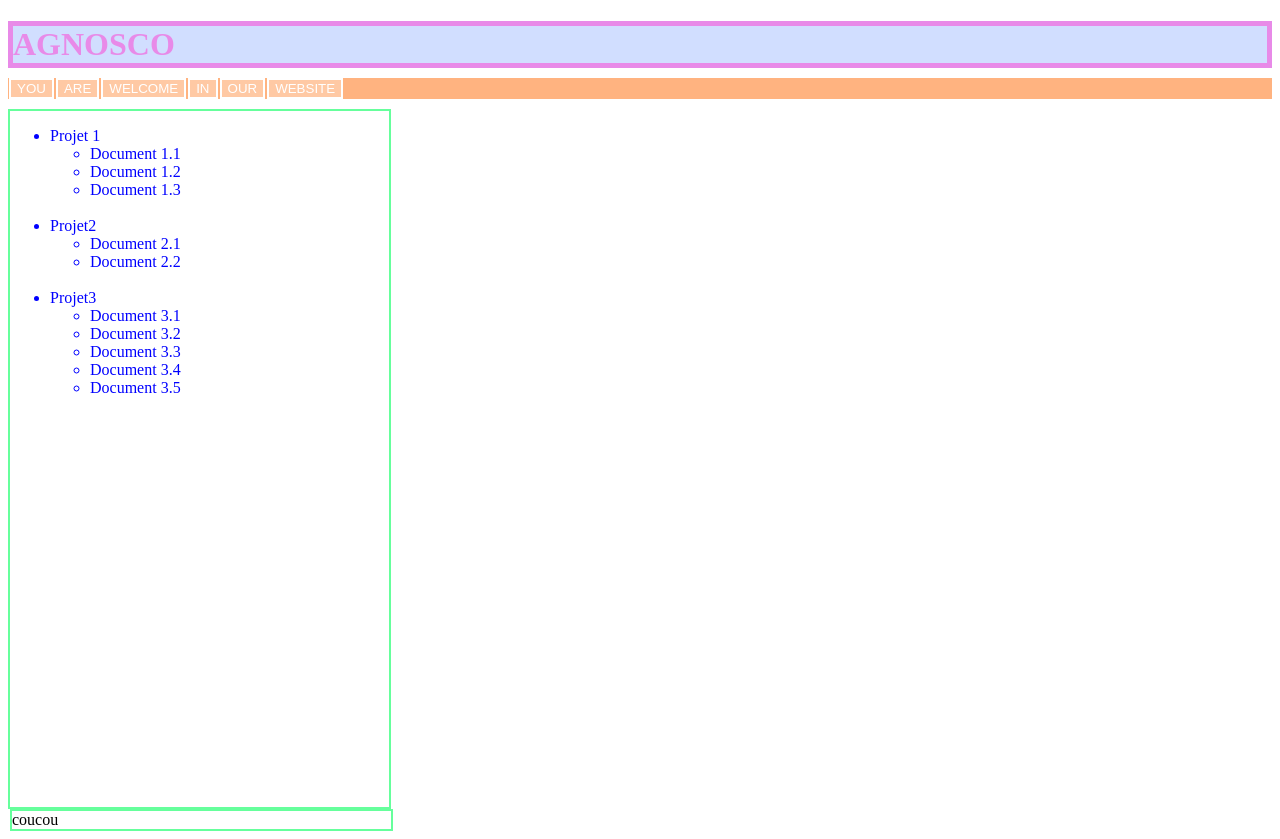
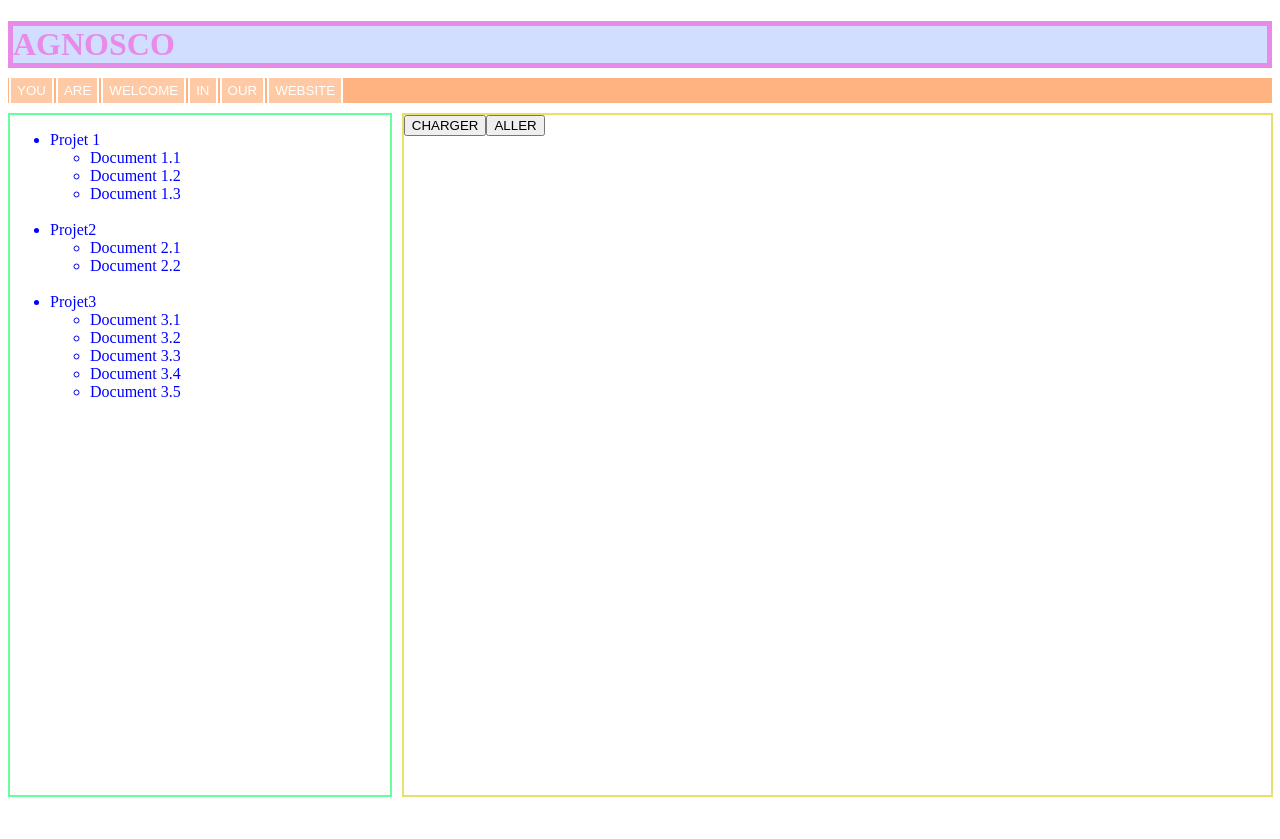
Before and after one commit to shymine/Ecriture_Manuscrite, an Angular app in the folder src/web_interface/frontend/: page /accueil in a window 1280 px wide. After the commit the page ends 805 px from the top, so only its background shows below. Built offline with nearby package versions, Linux system fonts and the light colour scheme.

Commit message:
Frontend Accueil

```diff
--- a/src/web_interface/frontend/src/app/accueil/accueil.component.css
+++ b/src/web_interface/frontend/src/app/accueil/accueil.component.css
@@ -19,11 +19,16 @@ h1 {
 .band {
     background-color:#FFB380;
     width: 100%;
+    height: 25px;
     margin-bottom: 10px;
 }
 
 .button1 {
-    border: 2px solid #FFF;
+    border-left: 2px solid #FFF;
+    border-right: 2px solid #FFF;
+    border-top: none;
+    border-bottom: none;
+    height: 25px;
     color: #FFF;
     margin-left: 1px;
     margin-right: 1px;
@@ -35,17 +40,21 @@ h1 {
 }
 
 .divisionG {
-    width: 30% ;
+    position: relative;
     height: 100%;
-    min-height: 87vh;
+    min-height: 85vh;
     border: 2px solid #66FF9C;
     color: blue;
 
 }
 
 .divisionD {
-    width: 30% ;
-    border: 2px solid #66FF9C;
+    position: relative;
+    width: 100%;
+    height: 100%;
+    min-height: 85vh;
+    border: 2px solid #E8E069;
     margin-left: 2px;
 
+
 }
--- a/src/web_interface/frontend/src/app/accueil/accueil.component.html
+++ b/src/web_interface/frontend/src/app/accueil/accueil.component.html
@@ -11,9 +11,8 @@
   <button class="button1">WEBSITE</button>
 </div>
 
-<div>
-
-  <div class="divisionG">
+<div style="position: absolute; width:30%;">
+  <div  class="divisionG">
     <ul>
       <li>Projet 1</li>
       <ul>
@@ -38,7 +37,11 @@
       </ul>
     </ul>
   </div>
-  <div class="divisionD">coucou
+</div>
+
+<div style="position: absolute; left:31%; position: relative; width: 68.6%">
+  <div class="divisionD">
+    <button>CHARGER</button>
+    <button>ALLER</button>
   </div>
-
 </div>
```
